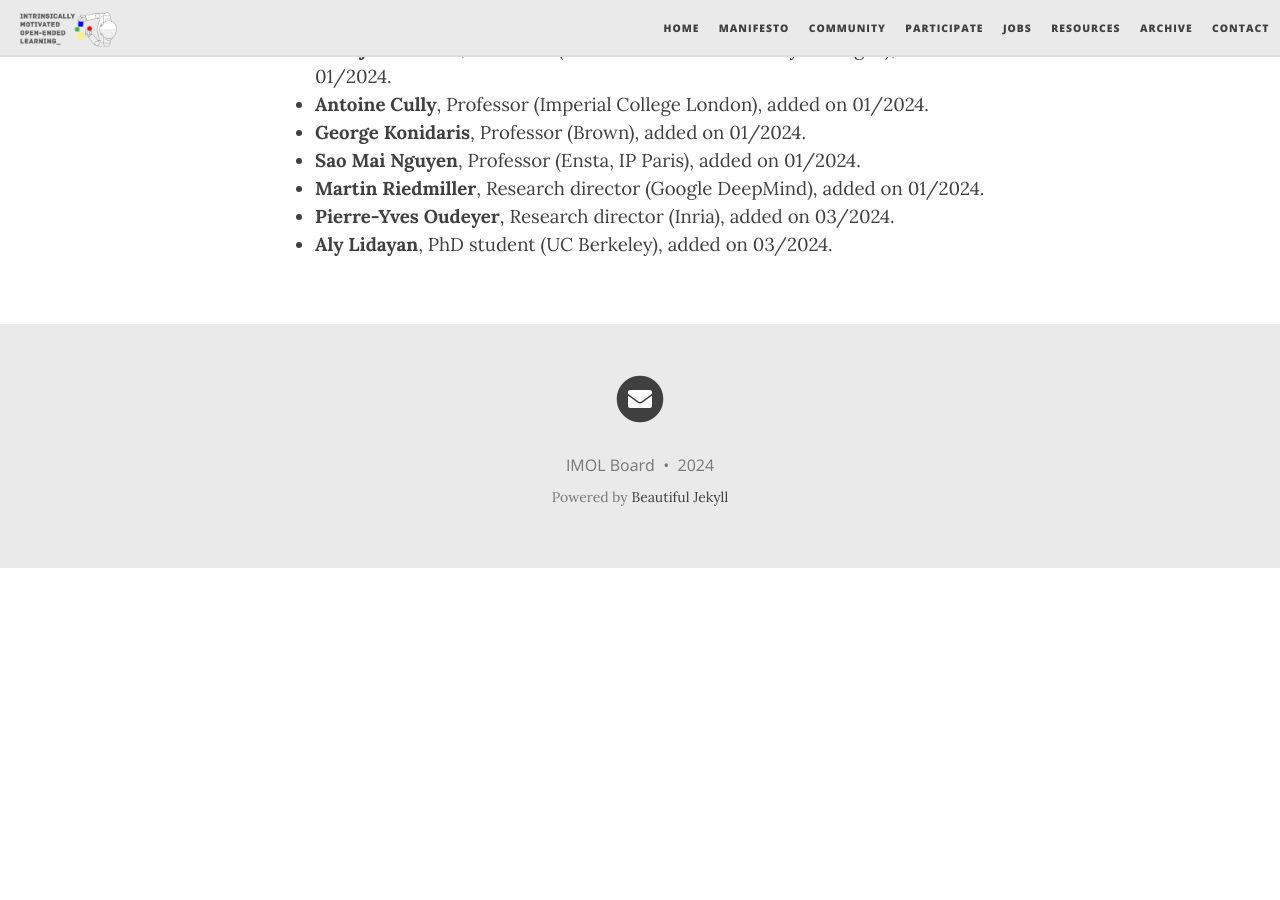
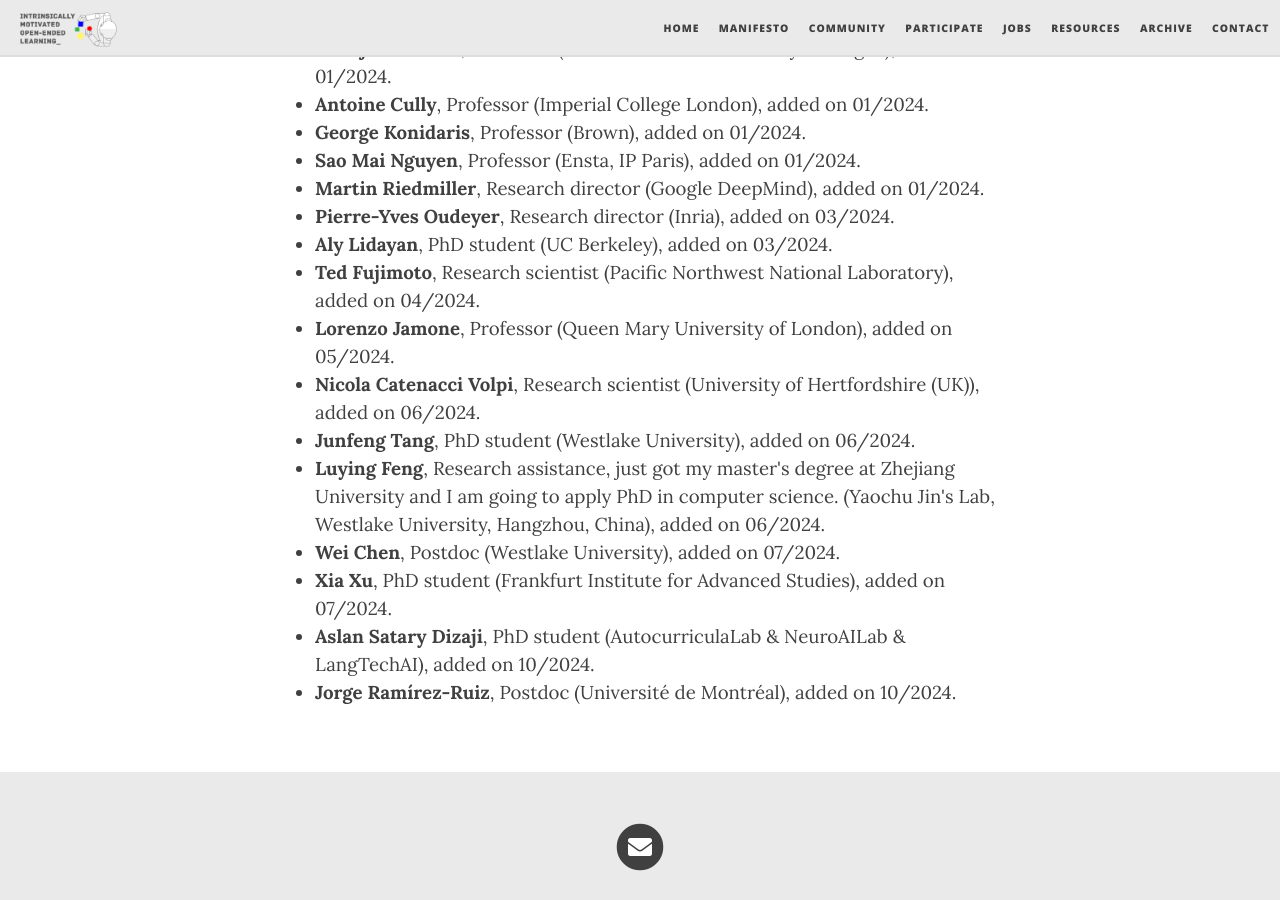
Before and after one commit to imol-community/imol-community.github.io, a Jekyll site: the page built from community.md, in a window 1280 px wide and 900 px high, scrolled down 4823 px. Built offline with Jekyll 4.4.1, drawn with Linux system fonts in a browser that asks for light colours; nearby versions of some CDN libraries; before the commit the page ends 5391 px from its top, so only the background shows below that.

Commit message:
update community members list

```diff
--- a/community.md
+++ b/community.md
@@ -343,5 +343,14 @@ Here is the list of IMOL members:
 <li> <b>Martin Riedmiller</b>, Research director (Google DeepMind), added on 01/2024. </li>
 <li> <b>Pierre-Yves Oudeyer</b>, Research director (Inria), added on 03/2024. </li>
 <li> <b>Aly Lidayan</b>, PhD student (UC Berkeley), added on 03/2024. </li>
+<li> <b>Ted Fujimoto</b>, Research scientist (Pacific Northwest National Laboratory), added on 04/2024. </li>
+<li> <b>Lorenzo Jamone</b>, Professor (Queen Mary University of London), added on 05/2024. </li>
+<li> <b>Nicola Catenacci Volpi</b>, Research scientist (University of Hertfordshire (UK)), added on 06/2024. </li>
+<li> <b>Junfeng Tang</b>, PhD student (Westlake University), added on 06/2024. </li>
+<li> <b>Luying Feng</b>, Research assistance, just got my master's degree at Zhejiang University and I am going to apply PhD in computer science. (Yaochu Jin's Lab, Westlake University,  Hangzhou, China), added on 06/2024. </li>
+<li> <b>Wei Chen</b>, Postdoc (Westlake University), added on 07/2024. </li>
+<li> <b>Xia Xu</b>, PhD student (Frankfurt Institute for Advanced Studies), added on 07/2024. </li>
+<li> <b>Aslan Satary Dizaji</b>, PhD student (AutocurriculaLab & NeuroAILab & LangTechAI), added on 10/2024. </li>
+<li> <b>Jorge Ramírez-Ruiz</b>, Postdoc (Université de Montréal), added on 10/2024. </li>
 </ul>
 </div>
--- a/utils/tsv_to_member_list.py
+++ b/utils/tsv_to_member_list.py
@@ -1,7 +1,7 @@
 import pandas as pd
 
 path_to_tsv_file = '~/Downloads/tsv_file.tsv'
-cutoff_date = '29/03/2024'  #day/month/year
+cutoff_date = '27/10/2024'  #day/month/year
 # last update on march 29 2024
 
 def tsv_to_member_list(path_to_tsv_file, cutoff_date):
```
Also changed, not shown: assets/img/board/cedric.jpg.
